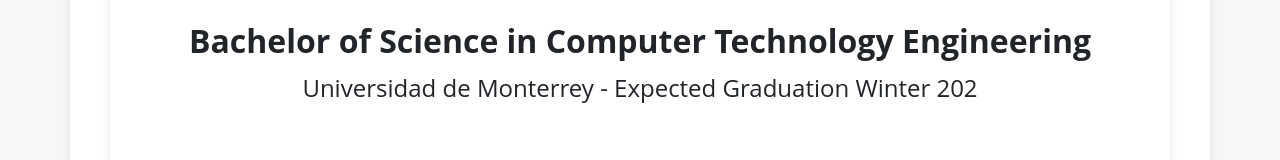
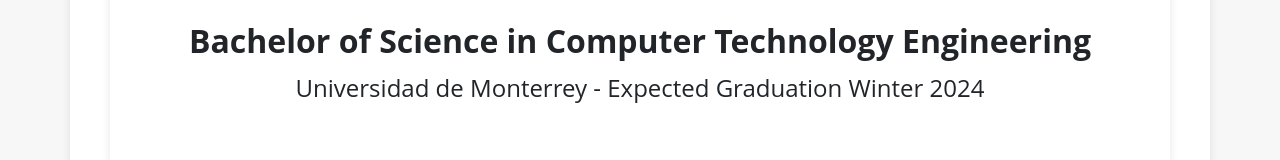
Before and after one commit to GreyCatEstudios/GreyCatEstudios.github.io, a plain HTML site: page resume.html in a window 1280 px wide. Shown: the part 596-756 px from the top of the page. Drawn offline with nearby package versions, Linux system fonts and the light colour scheme.

Commit message:
Update resume.html

```diff
--- a/resume.html
+++ b/resume.html
@@ -55,7 +55,7 @@
     <h2 class="section-title">Education & Certifications</h2>
   <div class="degree">
     <h3>Bachelor of Science in Computer Technology Engineering</h3>
-    <p>Universidad de Monterrey - Expected Graduation Winter 202</p>
+    <p>Universidad de Monterrey - Expected Graduation Winter 2024</p>
   </div>
   <div class="certifications">
     <h3>Certifications</h3>
```
